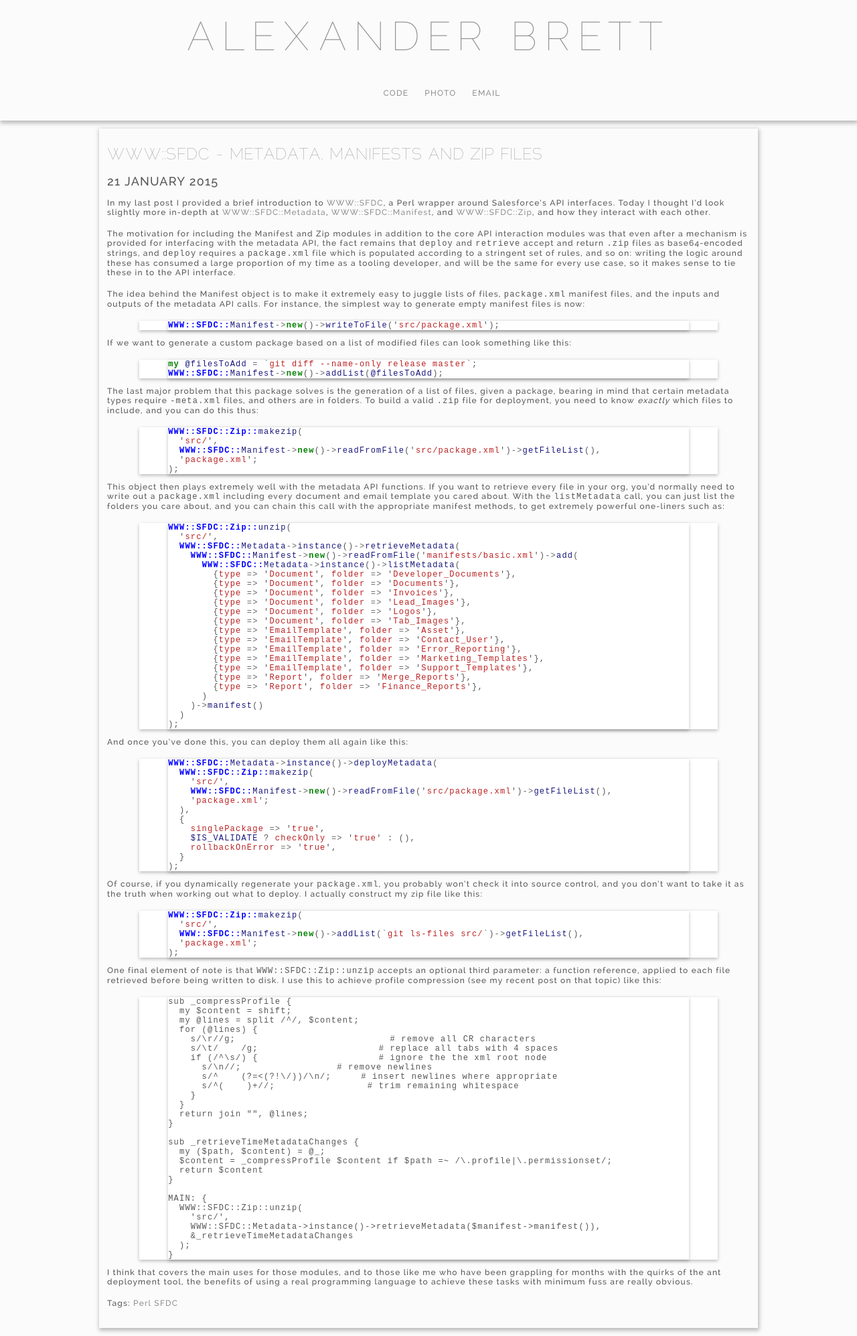
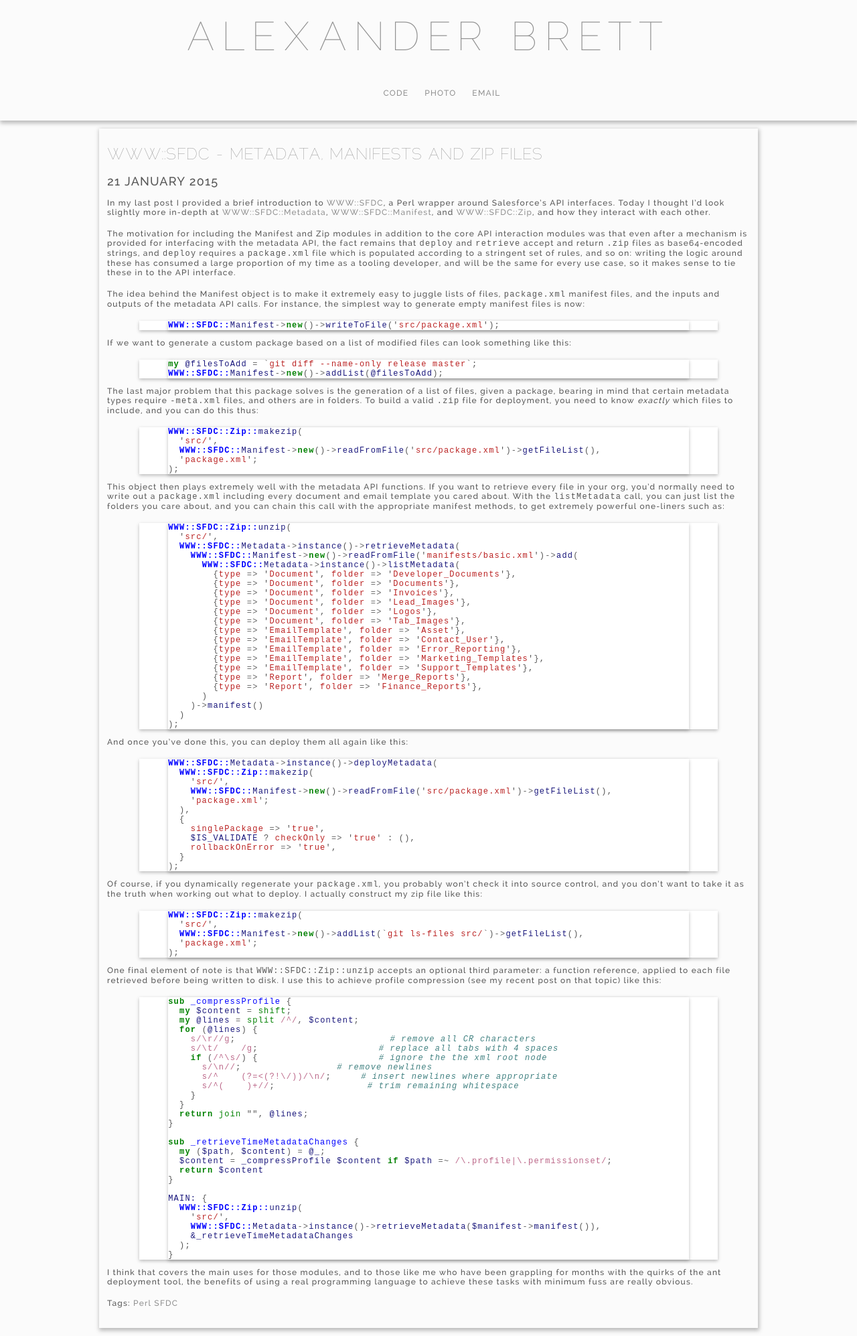
Before and after one commit to alexander-brett/alexander-brett.github.io, a Jekyll site: the page built from _posts/2015-01-21-WWW-SFDC-metadata-and-manifests.md, in a window 1280 px wide. Shown: the whole page at 67% size. Built offline with Jekyll 4.4.1, drawn with Linux system fonts in a browser that asks for light colours; nearby versions of some CDN libraries; Markdown is read by kramdown in place of the engine named in the settings.

Commit message:
Add missing perl code tag

````diff
--- a/_posts/2015-01-21-WWW-SFDC-metadata-and-manifests.md
+++ b/_posts/2015-01-21-WWW-SFDC-metadata-and-manifests.md
@@ -86,7 +86,7 @@ WWW::SFDC::Zip::makezip(
 
 One final element of note is that `WWW::SFDC::Zip::unzip` accepts an optional third parameter: a function reference, applied to each file retrieved before being written to disk. I use this to achieve profile compression (see my recent post on that topic) like this:
 
-```
+```perl
 sub _compressProfile {
   my $content = shift;
   my @lines = split /^/, $content;
````
